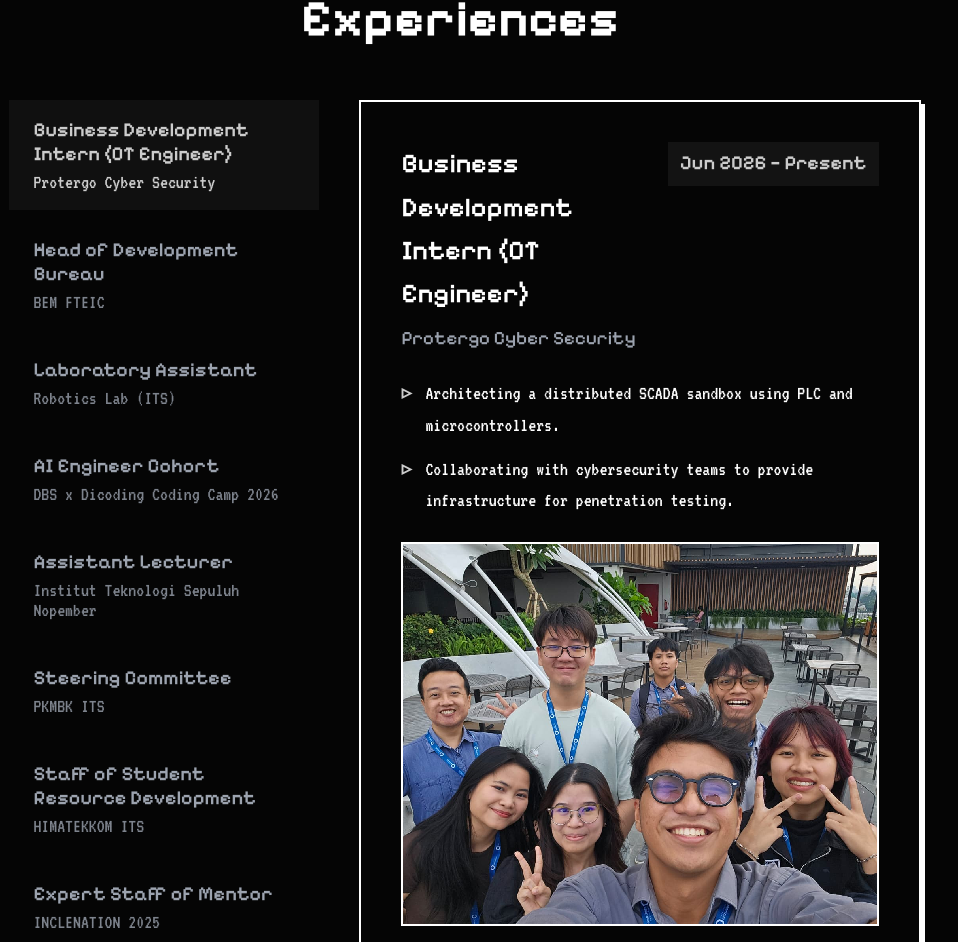
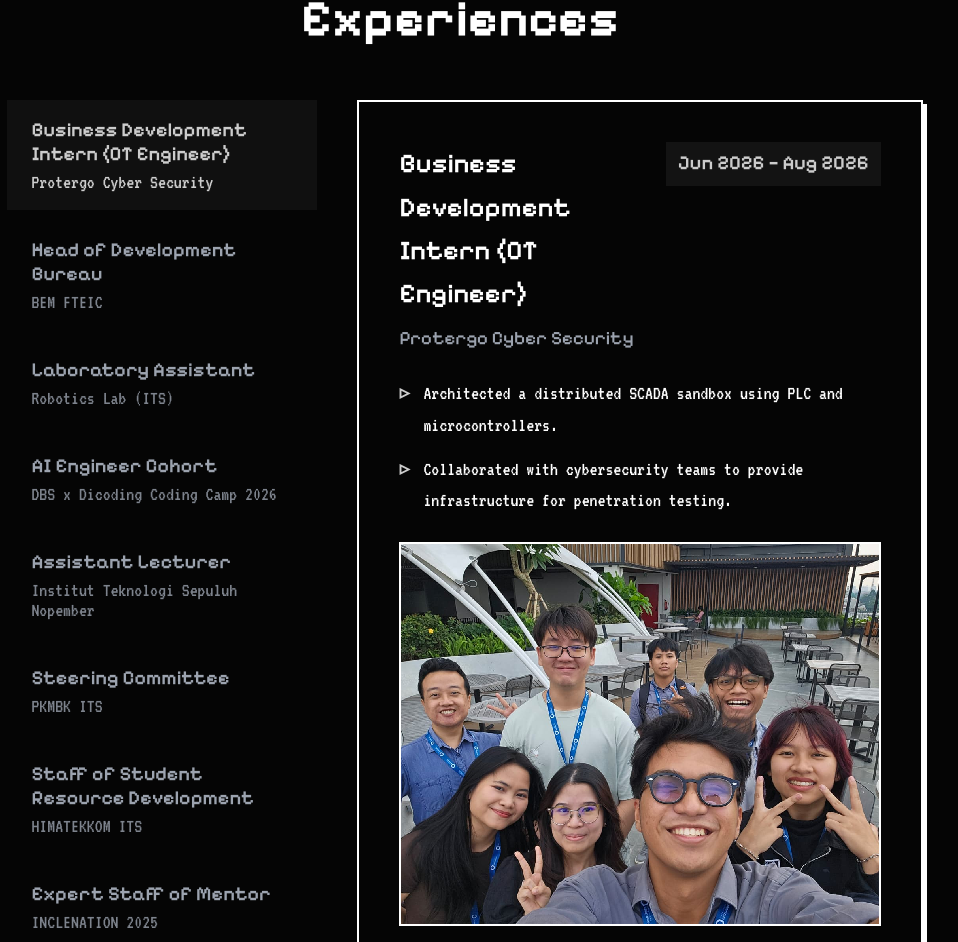
Before and after one commit to theoitssurabaya/webPorto, a Next.js app: page / in a window 1280 px wide. Shown: the part 2794-3736 px from the top of the page, without its empty margins (180-1138 px from the left). Built offline with nearby package versions, Linux system fonts and the light colour scheme; a web font is replaced by a local one.

Commit message:
update experience

```diff
--- a/package.json
+++ b/package.json
@@ -9,7 +9,6 @@
     "lint": "eslint"
   },
   "dependencies": {
-    "@studio-freight/lenis": "^1.0.42",
     "framer-motion": "^12.40.0",
     "lenis": "^1.3.23",
     "lucide-react": "^1.17.0",
--- a/src/data/portfolio.js
+++ b/src/data/portfolio.js
@@ -3,11 +3,11 @@
         id: "exp-0",
         tabTitle: language === 'id' ? "Magang Business Development" : "Business Development Intern (OT Engineer)",
         tabSubtitle: "Protergo Cyber Security",
-        date: language === 'id' ? "Jun 2026 — Sekarang" : "Jun 2026 — Present",
+        date: language === 'id' ? "Jun 2026 — Agu 2026" : "Jun 2026 — Aug 2026",
         orgName: "Protergo Cyber Security",
         points: [
-            language === 'id' ? "Merancang sandbox SCADA terdistribusi menggunakan OpenPLC dan mikrokontroler." : "Architecting a distributed SCADA sandbox using PLC and microcontrollers.",
-            language === 'id' ? "Berkolaborasi dengan tim untuk menyediakan infrastruktur uji penetrasi." : "Collaborating with cybersecurity teams to provide infrastructure for penetration testing."
+            language === 'id' ? "Merancang sandbox SCADA terdistribusi menggunakan OpenPLC dan mikrokontroler." : "Architected a distributed SCADA sandbox using PLC and microcontrollers.",
+            language === 'id' ? "Berkolaborasi dengan tim untuk menyediakan infrastruktur uji penetrasi." : "Collaborated with cybersecurity teams to provide infrastructure for penetration testing."
         ],
         image: "/assets/experience/protergo.jpeg"
     },
```
Also changed, not shown: 1 other file (tests, documents, lock files or other folders).
